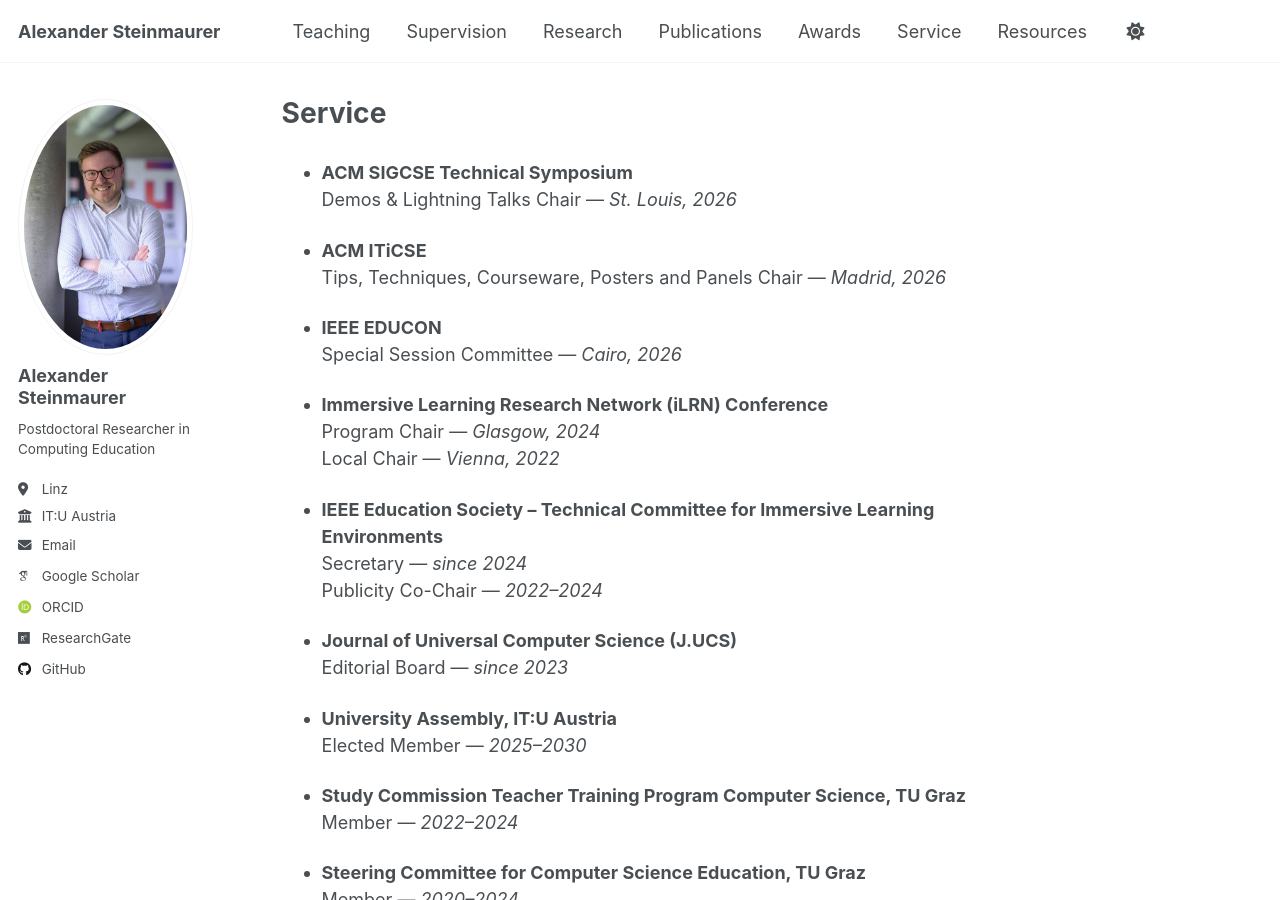
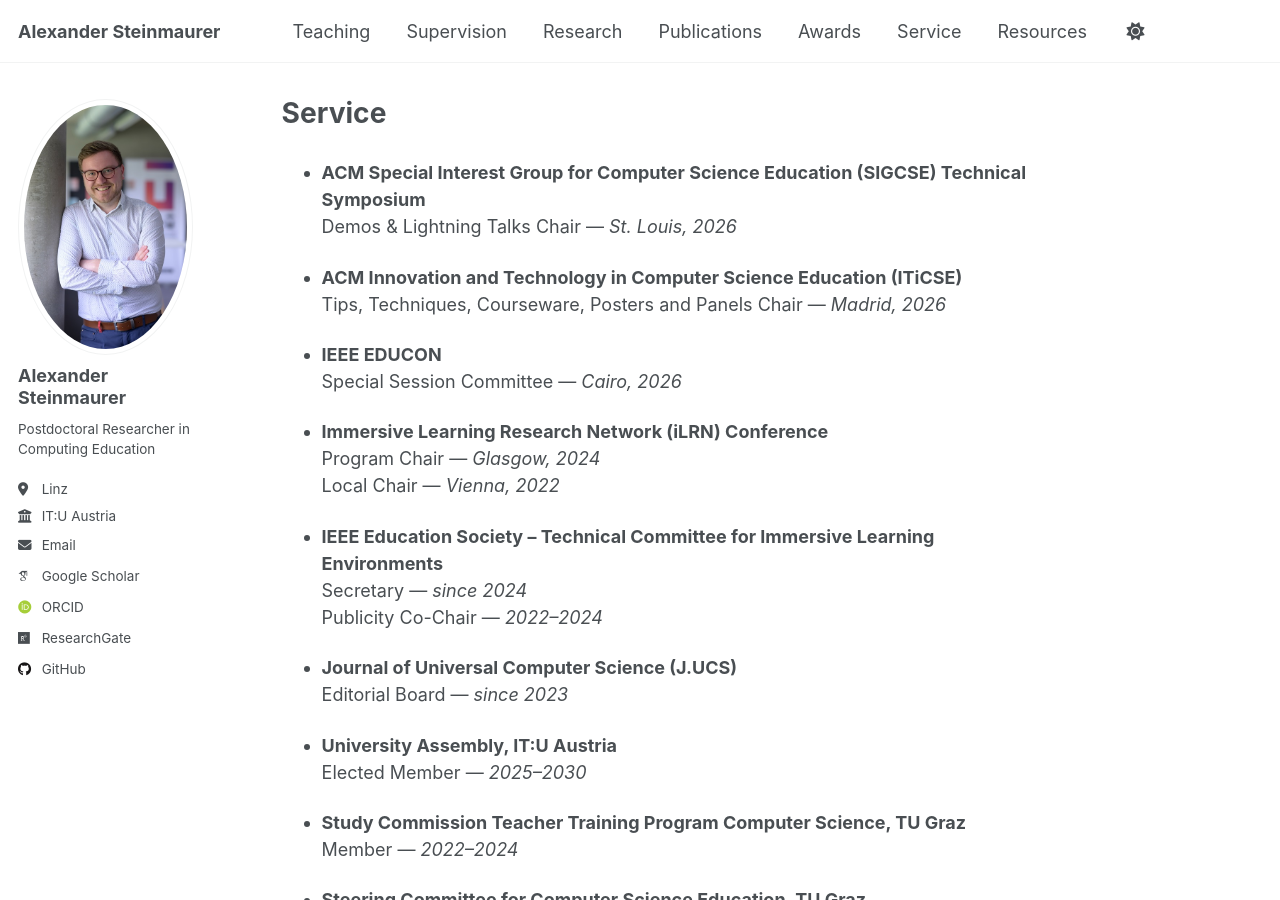
Before and after one commit to xstone93/xstone93.github.io, a Jekyll site: the page built from _pages/service.md, in a window 1280 px wide and 900 px high. Built offline with Jekyll 4.4.1, drawn with Linux system fonts in a browser that asks for light colours; some web fonts are replaced; a script that is not in the unit is left out.

Commit message:
ITiCSE und SIGCSE

```diff
--- a/_pages/service.md
+++ b/_pages/service.md
@@ -4,10 +4,10 @@
 author_profile: true
 ---
 
-- **ACM SIGCSE Technical Symposium**
+- **ACM Special Interest Group for Computer Science Education (SIGCSE) Technical Symposium**
   Demos & Lightning Talks Chair — *St. Louis, 2026*
 
-- **ACM ITiCSE**
+- **ACM Innovation and Technology in Computer Science Education (ITiCSE)**
   Tips, Techniques, Courseware, Posters and Panels Chair — *Madrid, 2026*
 
 - **IEEE EDUCON**
```
